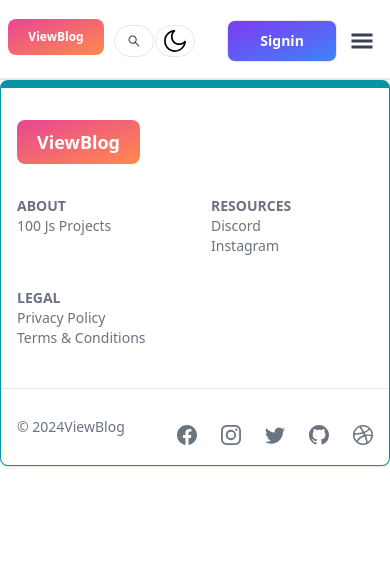
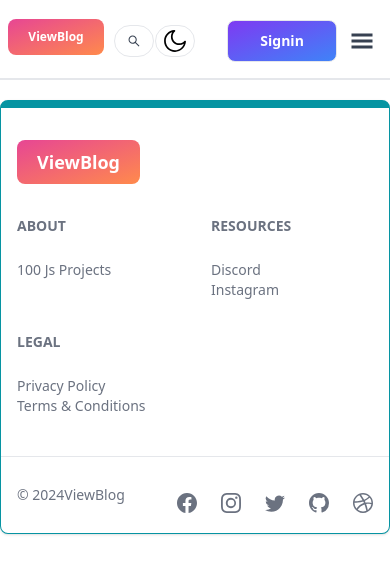
Before and after one commit to Anshu272/view-blog, a React (Vite) app in the folder client/: page /sign-in in a window 390 px wide. Shown: the top 574 px of the page. Built offline with nearby package versions, Linux system fonts and the light colour scheme; no server answers.

Commit message:
some other responsiveness changes

```diff
--- a/client/src/components/DashProfile.jsx
+++ b/client/src/components/DashProfile.jsx
@@ -246,7 +246,7 @@ try {
                 </Button></Link>}
 
 
-        <div className="text-red-500 flex w-[90%] max-w-[600px] justify-between mb-20  ">
+        <div className="text-red-500 flex w-[90%] max-w-[600px] justify-between mb-6  ">
           <span className="cursor-pointer" onClick={()=>setShowModal(true)}>Delete Account</span>
           <span className="cursor-pointer" onClick={handleSignOut}>Sign Out</span>
         </div>
--- a/client/src/components/Footer.jsx
+++ b/client/src/components/Footer.jsx
@@ -5,7 +5,7 @@ import React from 'react';
 
 const Footercomp = () => {
   return (
-    <Footer className='w-[100%] border flex flex-col border-teal-500 border-t-8 min-h-[30vh] box-border bg-white text-gray-700 dark:text-gray-200 dark:bg-[rgb(16,23,42)]'>
+    <Footer className='w-[100%] border flex flex-col mt-5 border-teal-500 border-t-8 min-h-[30vh] box-border bg-white text-gray-700 dark:text-gray-200 dark:bg-[rgb(16,23,42)] '>
       {/* Footer Content */}
       <div className='px-4 sm:px-10 pt-10 pb-10 w-full'>
         {/* Logo */}
```
